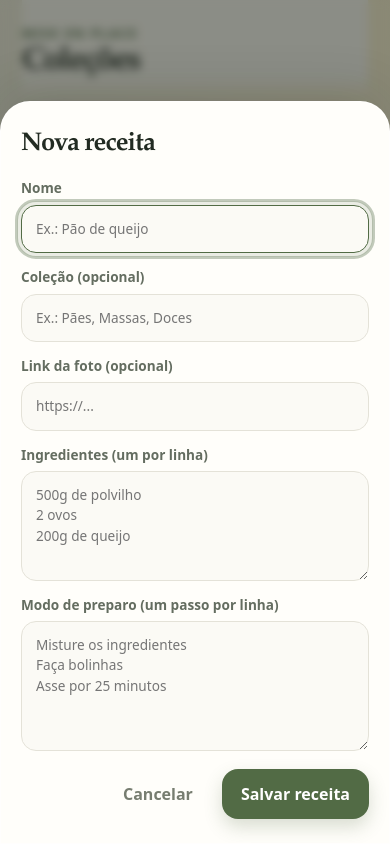
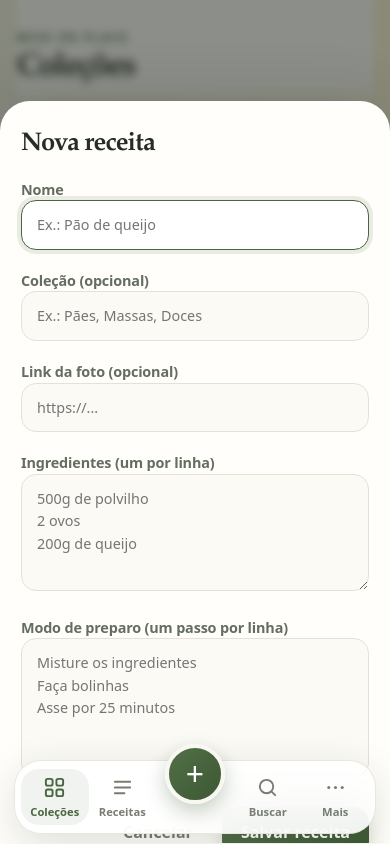
Before and after one commit to juslli/mise-en-place, a plain HTML site: page index.html in a window 390 px wide. Both pictures are taken after a click on the button "Nova receita". Drawn offline with Linux system fonts and the light colour scheme.

Commit message:
Melhora visual premium do Mise en Place

```diff
--- a/premium.css
+++ b/premium.css
@@ -315,3 +315,247 @@ button:focus-visible, input:focus-visible, textarea:focus-visible {
   margin-top: 10px;
   width: 100%;
 }
+
+
+
+/* ===== MISE EN PLACE · REFINAMENTO PREMIUM ===== */
+:root {
+  --bg: #f8f7f2;
+  --ink: #252d24;
+  --muted: #777d72;
+  --line: #e8e6dc;
+  --blue: #496640;
+  --blue-dark: #354e2e;
+  --yellow: #e9cf7b;
+  --shadow: 0 12px 32px rgba(37, 45, 31, .07);
+}
+
+html {
+  scroll-behavior: smooth;
+}
+
+body {
+  letter-spacing: -.01em;
+}
+
+.app {
+  width: 100%;
+  max-width: 820px;
+  margin-inline: auto;
+}
+
+.appbar {
+  position: relative;
+  padding-bottom: 22px;
+}
+
+.wordmark {
+  display: inline-flex;
+  align-items: center;
+  gap: 8px;
+  font-size: .74rem;
+  letter-spacing: .16em;
+}
+
+.hero {
+  max-width: 580px;
+  font-weight: 750;
+  line-height: 1.12;
+}
+
+.search,
+form input,
+form textarea {
+  transition: border-color .2s ease, box-shadow .2s ease, background .2s ease;
+}
+
+.search {
+  border-radius: 18px;
+}
+
+.search:focus,
+form input:focus,
+form textarea:focus {
+  outline: none;
+  background: #fff;
+}
+
+.tiles,
+.rgrid {
+  align-items: start;
+}
+
+.tile,
+.rcard {
+  min-width: 0;
+}
+
+.mosaic {
+  overflow: hidden;
+}
+
+.cell {
+  overflow: hidden;
+}
+
+.tile-name,
+.rcard h3 {
+  line-height: 1.3;
+  font-weight: 700;
+}
+
+.tile-count,
+.rcard p {
+  color: var(--muted);
+  line-height: 1.5;
+}
+
+.rimg {
+  overflow: hidden;
+}
+
+.rimg img {
+  display: block;
+  width: 100%;
+  height: 100%;
+  object-fit: cover;
+  transition: transform .35s ease;
+}
+
+.rcard:hover .rimg img {
+  transform: scale(1.035);
+}
+
+.btn {
+  font-weight: 650;
+  cursor: pointer;
+}
+
+.btn-primary,
+.tab-add {
+  background: linear-gradient(135deg, #526f47, #3d5834);
+}
+
+.btn-primary:hover,
+.tab-add:hover {
+  filter: brightness(.96);
+}
+
+.tabbar {
+  z-index: 50;
+}
+
+.tab {
+  border-radius: 18px;
+  transition: background .2s ease, color .2s ease;
+}
+
+.tab.active {
+  background: rgba(73, 102, 64, .08);
+  font-weight: 700;
+}
+
+.tab-add {
+  color: #fff;
+}
+
+.sheet-content {
+  max-height: min(88dvh, 900px);
+  overflow-y: auto;
+  overscroll-behavior: contain;
+}
+
+form label {
+  display: block;
+  margin-bottom: 6px;
+  font-size: .9rem;
+  font-weight: 650;
+}
+
+form input,
+form textarea {
+  width: 100%;
+  box-sizing: border-box;
+  padding: 13px 15px;
+}
+
+form textarea {
+  min-height: 110px;
+  resize: vertical;
+  line-height: 1.55;
+}
+
+.empty {
+  text-align: center;
+}
+
+.empty .big {
+  box-shadow: inset 0 0 0 1px rgba(73, 102, 64, .06);
+}
+
+.detail-media {
+  overflow: hidden;
+}
+
+.tag {
+  display: inline-flex;
+  align-items: center;
+  border-radius: 999px;
+  padding: 6px 11px;
+  font-size: .8rem;
+  font-weight: 650;
+}
+
+.more-card {
+  box-shadow: 0 5px 16px rgba(37, 45, 31, .035);
+}
+
+.online-search-form {
+  align-items: stretch;
+}
+
+.online-card {
+  overflow: hidden;
+  border-radius: 24px;
+}
+
+@media (hover: none) {
+  .tile:hover .mosaic,
+  .rcard:hover .rimg,
+  .rcard:hover .rimg img {
+    transform: none;
+  }
+}
+
+@media (min-width: 700px) {
+  .appbar {
+    padding-top: 28px;
+  }
+
+  .hero {
+    max-width: 620px;
+  }
+}
+
+@media (max-width: 480px) {
+  .app {
+    padding-left: 17px;
+    padding-right: 17px;
+  }
+
+  .hero {
+    font-size: clamp(1.7rem, 7vw, 2.1rem);
+  }
+
+  .rgrid {
+    gap: 21px 13px;
+  }
+
+  .rcard h3 {
+    font-size: 1rem;
+  }
+
+  .tabbar {
+    padding: 8px 6px;
+  }
+}
```
Also changed, not shown: 1 other file.
